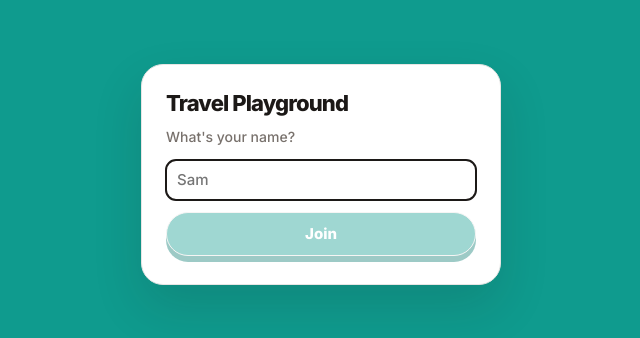
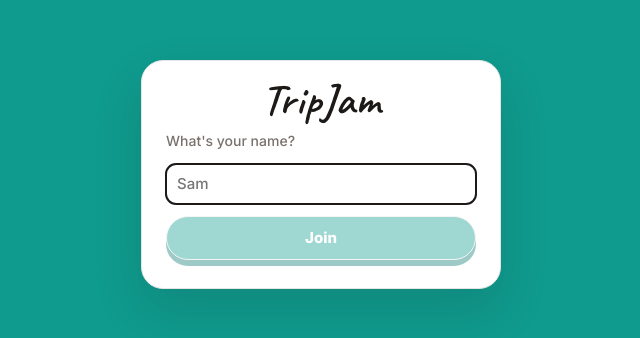
Before and after one commit to erenjax/travel-playground, a React (Vite) app: page / in a window 1280 px wide. Shown: the part 226-564 px from the top of the page, without its empty margins (319-959 px from the left). Built offline with nearby package versions, Linux system fonts and the light colour scheme; no server answers.

Commit message:
Rename App

```diff
--- a/index.html
+++ b/index.html
@@ -4,7 +4,7 @@
     <meta charset="UTF-8" />
     <link rel="icon" type="image/svg+xml" href="/favicon.svg" />
     <meta name="viewport" content="width=device-width, initial-scale=1.0" />
-    <title>Travel Playground</title>
+    <title>TripJam</title>
     <link rel="preconnect" href="https://fonts.googleapis.com" />
     <link rel="preconnect" href="https://fonts.gstatic.com" crossorigin />
     <link
--- a/src/App.css
+++ b/src/App.css
@@ -22,8 +22,12 @@
 }
 
 .gate-card h1 {
-  font-weight: 800;
-  letter-spacing: -0.04em;
+  font-family: 'Caveat', 'Segoe Print', 'Bradley Hand', cursive;
+  font-weight: 600;
+  font-size: 44px;
+  letter-spacing: 0.01em;
+  text-align: center;
+  margin-bottom: 8px;
 }
 
 .gate-card.notice {
--- a/src/Main/Bars/LiveChat.tsx
+++ b/src/Main/Bars/LiveChat.tsx
@@ -23,7 +23,7 @@ type ChatToast = {
 }
 
 const TOAST_MS = 5000
-const TITLE = 'Travel Playground'
+const TITLE = 'TripJam'
 
 function messageIds(items: readonly ChatItem[]) {
   return items.filter((item) => item.kind === 'user').map((item) => item.id)
--- a/src/Main/Onboarding/NameGate.tsx
+++ b/src/Main/Onboarding/NameGate.tsx
@@ -18,7 +18,7 @@ export function NameGate({ initialName = '', onSubmit }: NameGateProps) {
           if (trimmed) onSubmit(trimmed)
         }}
       >
-        <h1>Travel Playground</h1>
+        <h1>TripJam</h1>
         <label htmlFor="display-name">What&apos;s your name?</label>
         <input
           id="display-name"
--- a/src/components/home/HomeScreen.tsx
+++ b/src/components/home/HomeScreen.tsx
@@ -40,8 +40,7 @@ export function HomeScreen() {
   return (
     <div className="gate">
       <div className="gate-card home-card">
-        <h1>Planning is half the fun.</h1>
-        <p className="home-lead">Create a trip board, or join one with a code.</p>
+        <h1>TripJam</h1>
 
         <div className="home-modes" role="tablist" aria-label="Start a trip">
           <button
```
